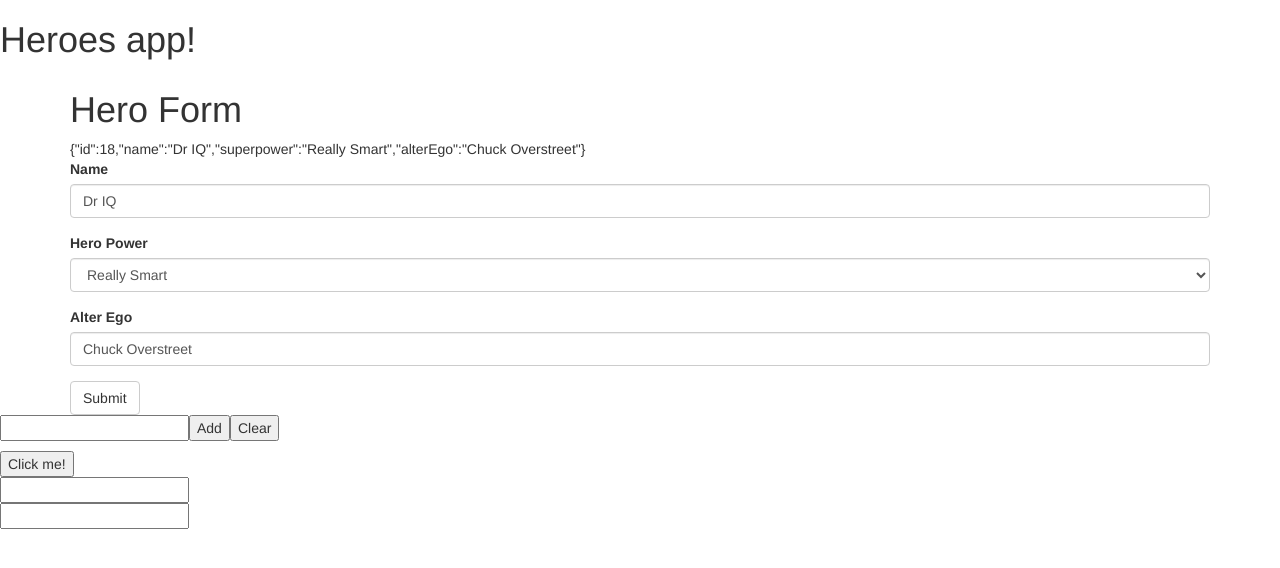
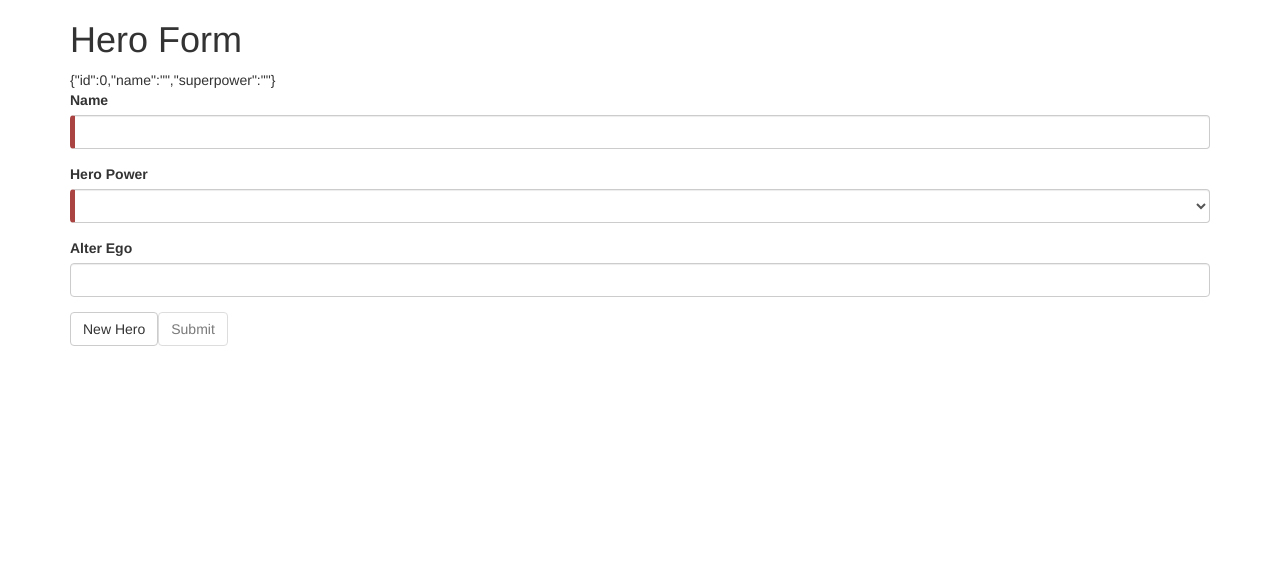
Before and after one commit to jskierbi/ng2-playground, an Angular app: page / in a window 1280 px wide. Shown: the top 568 px of the page. Built offline with nearby package versions, Linux system fonts and the light colour scheme.

Commit message:
Finished form tutorial

```diff
--- a/package.json
+++ b/package.json
@@ -20,7 +20,9 @@
     "@angular/platform-browser": "~2.1.0",
     "@angular/platform-browser-dynamic": "~2.1.0",
     "@angular/router": "~3.1.0",
+    "bootstrap": "^3.3.7",
     "core-js": "^2.4.1",
+    "ng2-bootstrap": "^1.1.16",
     "rxjs": "5.0.0-beta.12",
     "ts-helpers": "^1.1.1",
     "zone.js": "^0.6.23"
--- a/src/app/app.component.html
+++ b/src/app/app.component.html
@@ -1,12 +1,15 @@
-<h1>{{title}}</h1>
+<!-- Commented out for clarity -->
+
+<!--<h1>{{title}}</h1>-->
+<!--<input #heroInput-->
+       <!--(keyup.enter)="addHero(heroInput.value); heroInput.value=''"-->
+       <!--(blur)="addHero(heroInput.value); heroInput.value=''">-->
+<!--<button (click)="addHero(heroInput.value)">Add</button>-->
+<!--<button (click)="heroes=[]">Clear</button>-->
+<!--<ul>-->
+  <!--<li *ngFor="let hero of heroes">{{hero.name}}</li>-->
+<!--</ul>-->
+<!--<h2 *ngIf="heroes.length > 0">My favorite hero is: {{heroes[0].name}}</h2>-->
+<!--<click-me></click-me>-->
+
 <app-hero-form></app-hero-form>
-<input #heroInput
-       (keyup.enter)="addHero(heroInput.value); heroInput.value=''"
-       (blur)="addHero(heroInput.value); heroInput.value=''">
-<button (click)="addHero(heroInput.value)">Add</button>
-<button (click)="heroes=[]">Clear</button>
-<ul>
-  <li *ngFor="let hero of heroes">{{hero.name}}</li>
-</ul>
-<h2 *ngIf="heroes.length > 0">My favorite hero is: {{heroes[0].name}}</h2>
-<click-me></click-me>
--- a/src/app/app.module.ts
+++ b/src/app/app.module.ts
@@ -4,7 +4,7 @@ import {FormsModule} from "@angular/forms";
 import {HttpModule} from "@angular/http";
 import {AppComponent} from "./app.component";
 import {KeyupComponent} from "./keyup/keyup.component";
-import { HeroFormComponent } from './hero-form/hero-form.component';
+import {HeroFormComponent} from "./hero-form/hero-form.component";
 
 @NgModule({
     declarations: [
--- a/src/app/hero-form/hero-form.component.html
+++ b/src/app/hero-form/hero-form.component.html
@@ -1,13 +1,17 @@
 <div class="container">
   <h1>Hero Form</h1>
-  <form>
+  <form *ngIf="active" (ngSubmit)="onSubmit()" #heroForm="ngForm">
 
     {{diagnostic}}
     <div class="form-group">
       <label for="name">Name</label>
       <input type="text" class="form-control" id="name"
              required
-             [(ngModel)]="model.name" name="name">
+             [(ngModel)]="model.name" name="name"
+             #name="ngModel">
+      <div [hidden]="name.valid || name.pristine" class="alert alert-danger">
+        Alert
+      </div>
     </div>
 
     <div class="form-group">
@@ -25,7 +29,8 @@
              [(ngModel)]="model.alterEgo" name="alterEgo">
     </div>
 
-    <button type="submit" class="btn btn-default">Submit</button>
+    <button type="button" class="btn btn-default" (click)="newHero()">New Hero</button>
+    <button type="submit" class="btn btn-default" [disabled]="!heroForm.form.valid">Submit</button>
 
   </form>
 </div>
--- a/src/app/hero-form/hero-form.component.ts
+++ b/src/app/hero-form/hero-form.component.ts
@@ -7,16 +7,31 @@ import {HeroDetails} from "../model/HeroDetails";
   styleUrls: ['./hero-form.component.css']
 })
 export class HeroFormComponent {
+
   powers = ['Really Smart',
     'Super flexible',
     'Super Hot',
     'Weather Charger'];
 
-    model = new HeroDetails(18, 'Dr IQ', this.powers[0], 'Chuck Overstreet');
+  model : HeroDetails;
+  submitted = false;
+  active = true;
 
-    submitted = false;
+  constructor() {
+    this.newHero();
+  }
 
-    onSubmit() { this.submitted = true; }
+  onSubmit() {
+    this.submitted = true;
+  }
 
-    get diagnostic() { return JSON.stringify(this.model); }
+  newHero() {
+    this.model = new HeroDetails(0, '', '');
+    this.active = false;
+    setTimeout(() => this.active = true, 0);
   }
+
+  get diagnostic() {
+    return JSON.stringify(this.model);
+  }
+}
--- a/src/index.html
+++ b/src/index.html
@@ -7,8 +7,9 @@
 
     <meta name="viewport" content="width=device-width, initial-scale=1">
     <link rel="icon" type="image/x-icon" href="favicon.ico">
-  <link rel="stylesheet"
-        href="https://unpkg.com/bootstrap@3.3.7/dist/css/bootstrap.min.css">
+
+    <link href="https://maxcdn.bootstrapcdn.com/bootstrap/3.3.7/css/bootstrap.min.css" rel="stylesheet">
+
 </head>
 <body>
 <app-root>Loading...</app-root>
--- a/src/styles.css
+++ b/src/styles.css
@@ -1 +1,8 @@
 /* You can add global styles to this file, and also import other style files */
+.ng-valid[required], .ng-valid.required {
+  border-left: 5px solid #42a948; /* green */
+}
+
+.ng-invalid:not(form) {
+  border-left: 5px solid #a94442; /* red */
+}
```
Lines whose indentation alone changed are shown as unchanged.
